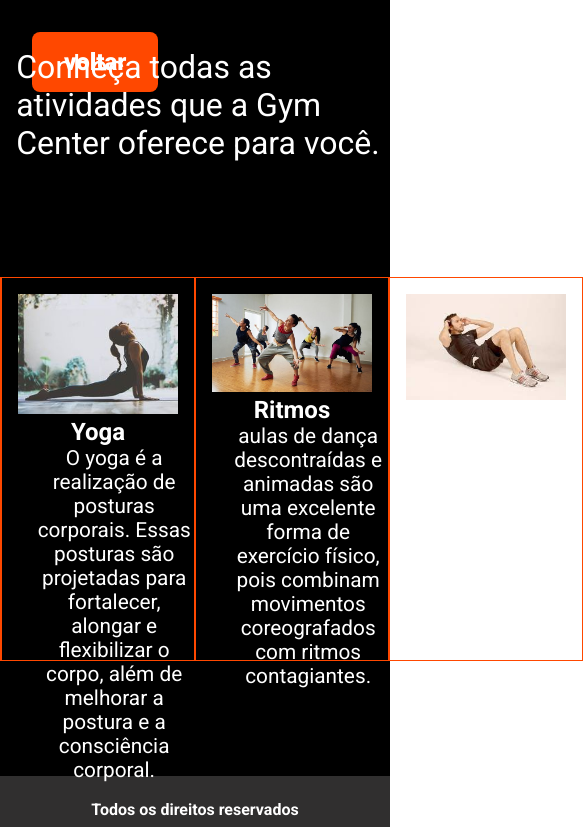
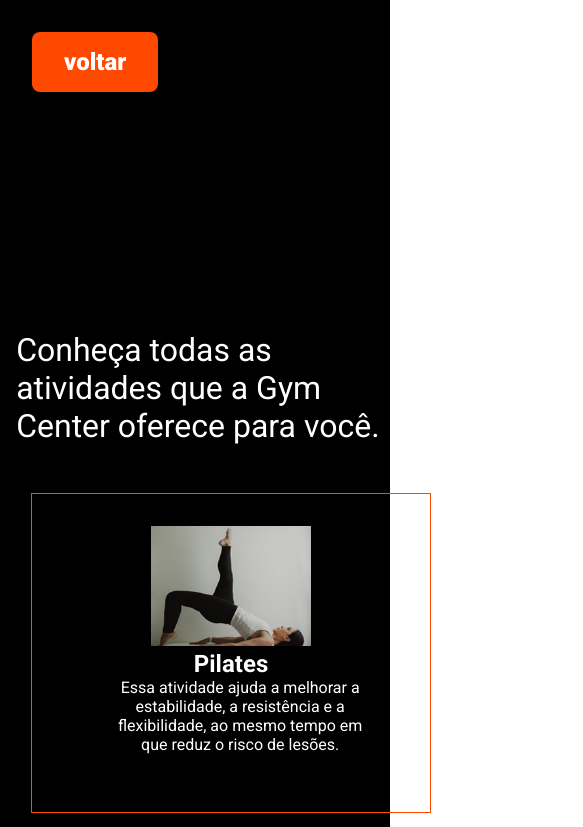
Before and after one commit to matheus-sousa1/GYM, a React (Create React App) app: page /activities in a window 390 px wide. Shown: the top 827 px of the page, 583 px wide, since content can reach past the window. Built offline with nearby package versions, Linux system fonts and the light colour scheme.

Commit message:
responsividade adicionada

```diff
--- a/src/components/content/main.css
+++ b/src/components/content/main.css
@@ -351,7 +351,7 @@ footer {
     margin: 0rem;
     top: 1rem;
     width: 17rem;
-    height: 20rem;
+    height: 22rem;
   }
   .enroll {
     width: 39rem;
--- a/src/components/pages/activities.css
+++ b/src/components/pages/activities.css
@@ -12,7 +12,7 @@
  align-items: center;
  background: var(--quinary);
  width: 100%;
- height: 100vh;
+ height: 180vh;
  flex-direction: column;
  color: var(--tertiary);
 }
@@ -31,7 +31,8 @@
 }
 
 .initial-text {
-  margin-top: 3rem;
+  margin-top: 8rem;
+  margin-bottom: 3rem;
   font-size: 2rem;
 }
 
@@ -47,21 +48,70 @@
 
 .activities {
   width: 100%;
-  height: 90vh;
-  display: flex;
+  height: 50rem;
+  display: grid;
+  grid-template-columns: 1fr 1fr;
   justify-content: center;
   align-items: center;
+  gap: 1rem 1rem;
 }
 
 .activity {
- width: 35rem;
+ width:30rem;
  height: 24rem;
  border: 0.1rem solid var(--primary);
  text-align: center;
- padding:0rem  1rem;
+ padding: 1rem;
 }
 
 .activity img {
   width: 10rem;
   margin-top: 1rem;
 }
+
+.activity p {
+ margin-left: 5rem;
+ width: 16rem;
+}
+
+.content-activities footer {
+  margin-top: 2rem;
+  width: 100%;
+  height: 15vh;
+}
+
+@media (max-width: 1200px) {
+  .activity {
+    width: 25rem;
+    height: 20rem;
+  }
+  .activity p {
+    font-size: 1rem;
+    margin-left: 3rem;
+  }
+}
+
+@media (max-width: 768px) {
+  .content-activities {
+    height: 270vh;
+  }
+  .initial-text {
+    margin-top: 7rem;
+  }
+  .activities {
+    grid-template-columns: 1fr;
+    margin-bottom: 28em;
+  }
+  .activity {
+    margin-left: 8rem;
+  }
+  .content-activities footer {
+    margin-top: 12rem;
+  }
+}
+
+@media (max-width: 600px) {
+  .activity {
+    margin-left: 4.5rem;
+  }
+}
--- a/src/components/pages/plans.css
+++ b/src/components/pages/plans.css
@@ -81,3 +81,49 @@ button {
   width: 100%;
   height: 40vh;
 }
+
+@media (max-width: 1200px) {
+  .plans {
+   width: 58rem;
+   height: 70rem;
+   gap: 0rem 2rem;
+  }
+  .plan {
+   width: 17rem;
+   height: 15rem;
+  }
+}
+
+@media (max-width: 768px) {
+  .plans {
+    width: 45rem;
+    height: 50rem;
+    gap: 0rem 0.5rem;
+  }
+  .plan {
+    width: 13rem;
+    height: 11rem;
+    gap: 0.2rem 0;
+  }
+  button {
+    padding: 0.5rem 1.2rem;
+    font-size: 1rem;
+  }
+}
+
+@media (max-width: 600px) {
+  .container-plans {
+    height: 150vh;
+  }
+  .icon-gym {
+    margin-top: 2rem;
+    font-size: 10rem;
+  }
+ .plans {
+  flex-direction: column;
+  width: 20rem;
+  height: 40rem;
+  padding: 1rem 0;
+  gap: 1rem 0;
+ }
+}
```
